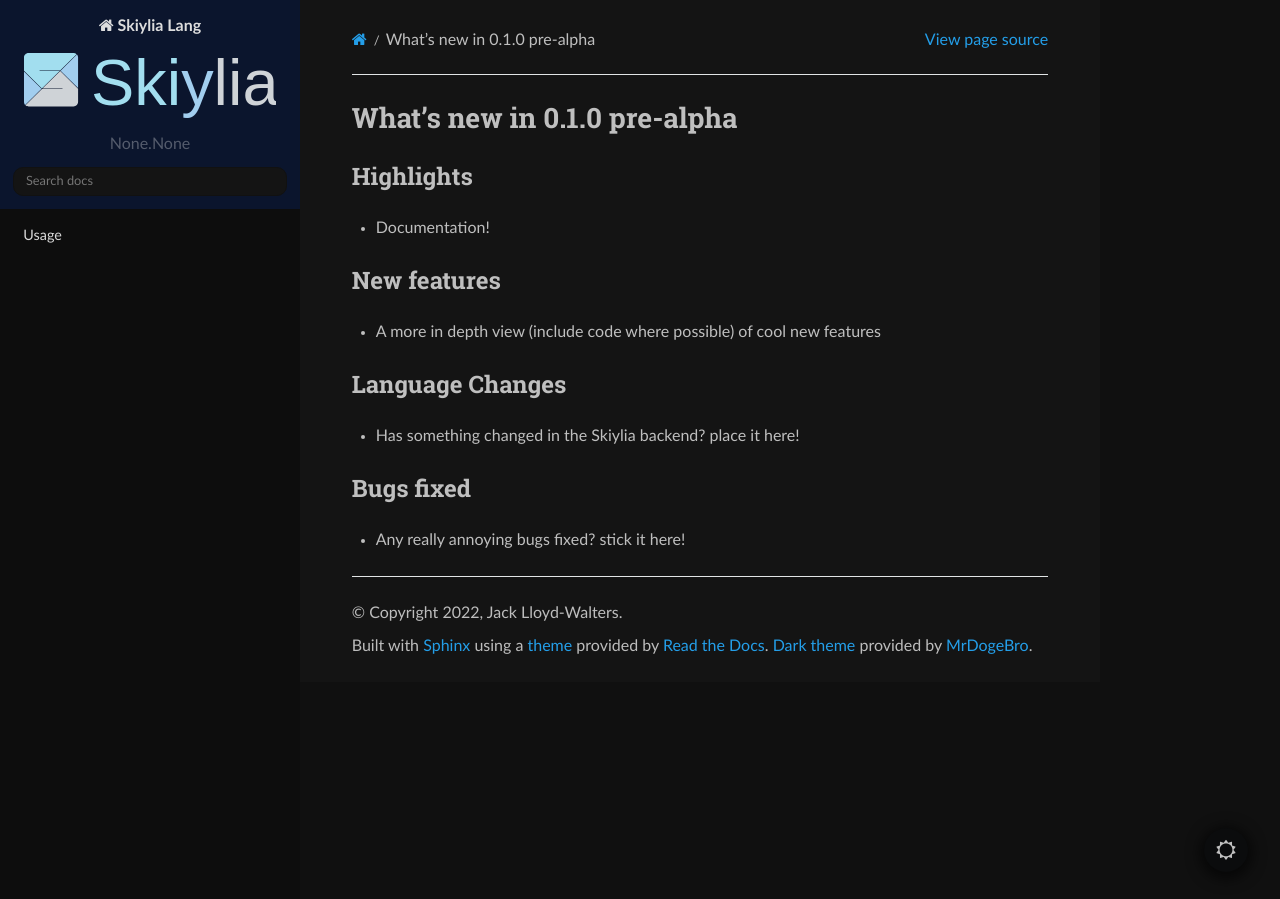
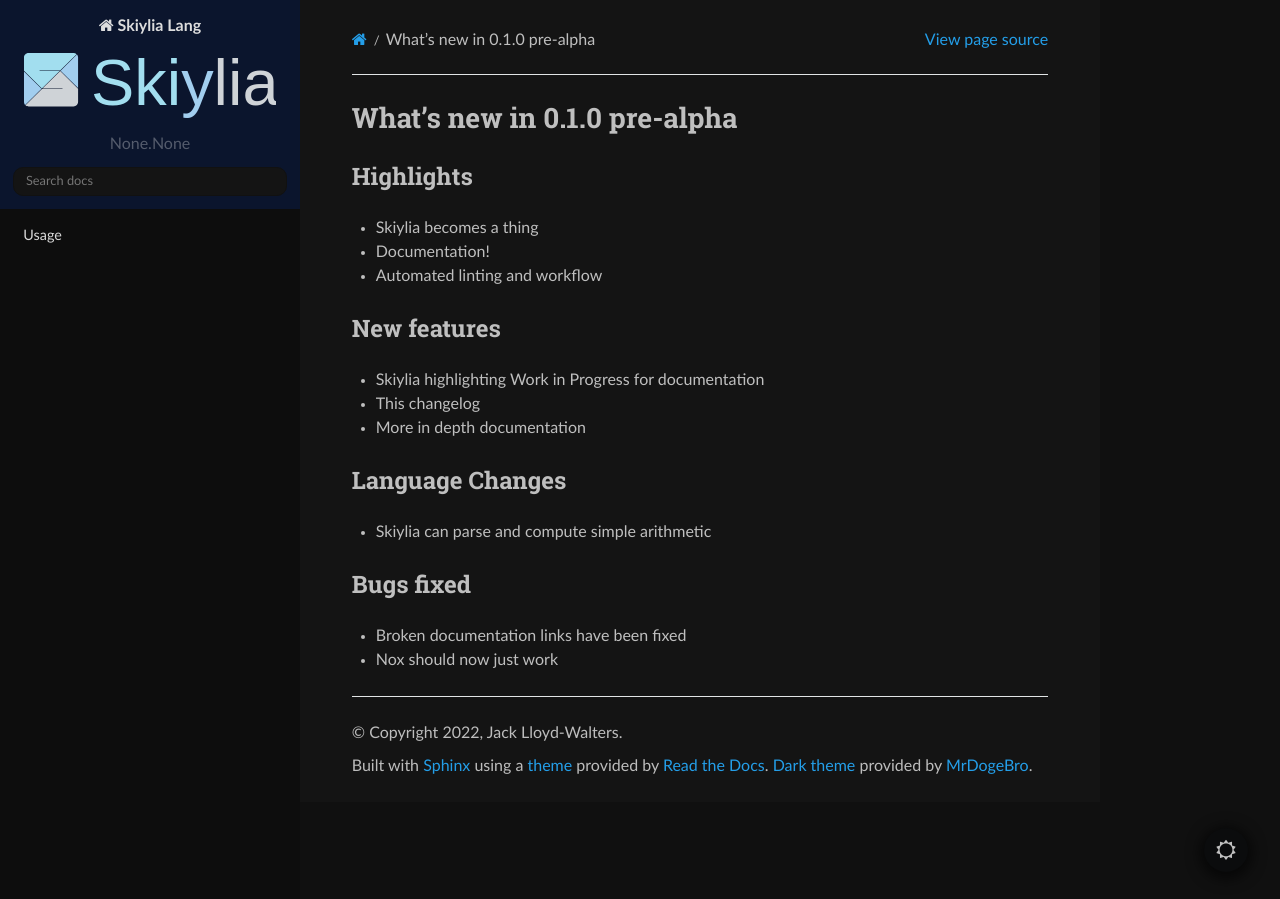
Before and after one commit to SK1Y101/Skiylia, a Sphinx documentation site: the page built from docs/source/whats-new/0.1.0-pre-alpha.rst, in a window 1280 px wide. Built offline with Sphinx 7.4.7 and the Read the Docs theme 2.0.0, drawn with Linux system fonts in a browser that asks for light colours; pages that are not in the unit, such as notebooks, are missing from menus.

Commit message:
add changelog again

```diff
--- a/docs/SkiyliaLexer.py
+++ b/docs/SkiyliaLexer.py
@@ -35,9 +35,9 @@
             (r"'[^']*'", String),
             (r"`[^`]*`", String),
             # operators
-            (r'!=|==|<<|>>|:=|[-~+/*%=<>&^|.]', Operator),
+            (r'\.\.|~~|!~|!==|===|!=|==|<<|>>|\?\?|\?\:|[-~+/*%=<>&^|?.:]', Operator),
+            (r'(in|is|and|or|xor|not)\b', Operator.Word),
             (r'[]{}:(),;[]', Punctuation),
-            (r'(in|is|and|or|not)\b', Operator.Word),
             # text
             (r'[^\S\n]+', Text),
             (r'\\\n', Text),
--- a/docs/source/index.rst
+++ b/docs/source/index.rst
@@ -7,7 +7,7 @@
 
 .. literalinclude:: examples/neat_example.skiy
     :language: skiylia
-    :caption: An example of a single-line comment
+    :caption: An example of Skiylia code
 
 See :ref:`whats new <whats-new-latest>` in Skiylia, or check out the :doc:`usage` section for further information, including
 how to :ref:`install <installation>` the project.
--- a/docs/source/whats-new/0.1.0-pre-alpha.rst
+++ b/docs/source/whats-new/0.1.0-pre-alpha.rst
@@ -7,21 +7,26 @@
     =============== ========== ========================================
     Release         Date       Editor
     =============== ========== ========================================
-    0.1.0 pre-alpha XXXX-XX-XX <Editor name>
+    0.1.0 pre-alpha XXXX-XX-XX Jack Lloyd-Walters
     =============== ========== ========================================
 
 Highlights
 ~~~~~~~~~~
+- Skiylia becomes a thing
 - Documentation!
+- Automated linting and workflow
 
 New features
 ~~~~~~~~~~~~
-- A more in depth view (include code where possible) of cool new features
+- Skiylia highlighting Work in Progress for documentation
+- This changelog
+- More in depth documentation
 
 Language Changes
 ~~~~~~~~~~~~~~~~
-- Has something changed in the Skiylia backend? place it here!
+- Skiylia can parse and compute simple arithmetic
 
 Bugs fixed
 ~~~~~~~~~~
-- Any really annoying bugs fixed? stick it here!
+- Broken documentation links have been fixed
+- Nox should now just work
```
Also changed, not shown: CHANGELOG.md (added, +21 -0 lines), docs/source/changelog.rst (added, +28 -0 lines), 1 other file.
